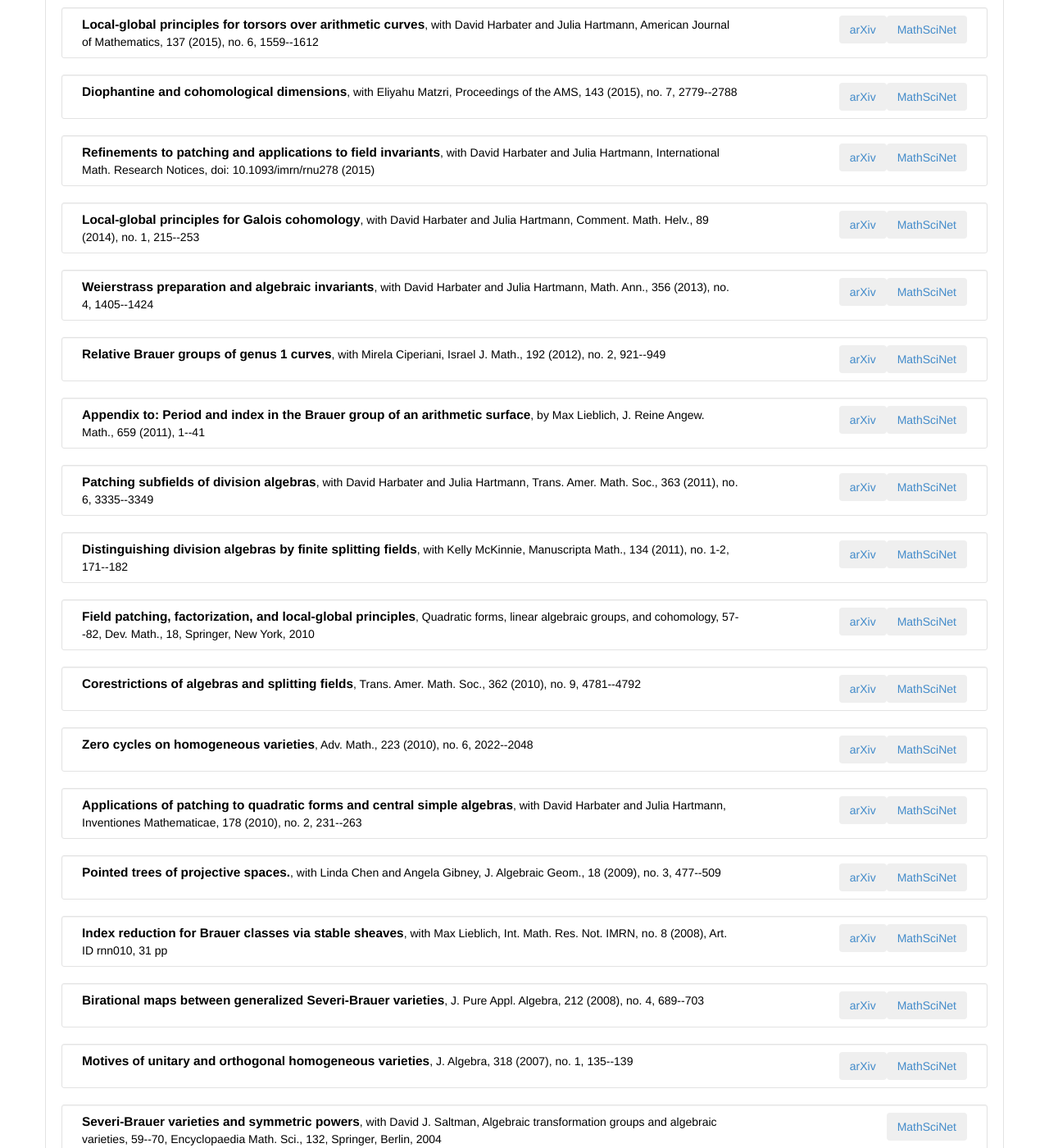
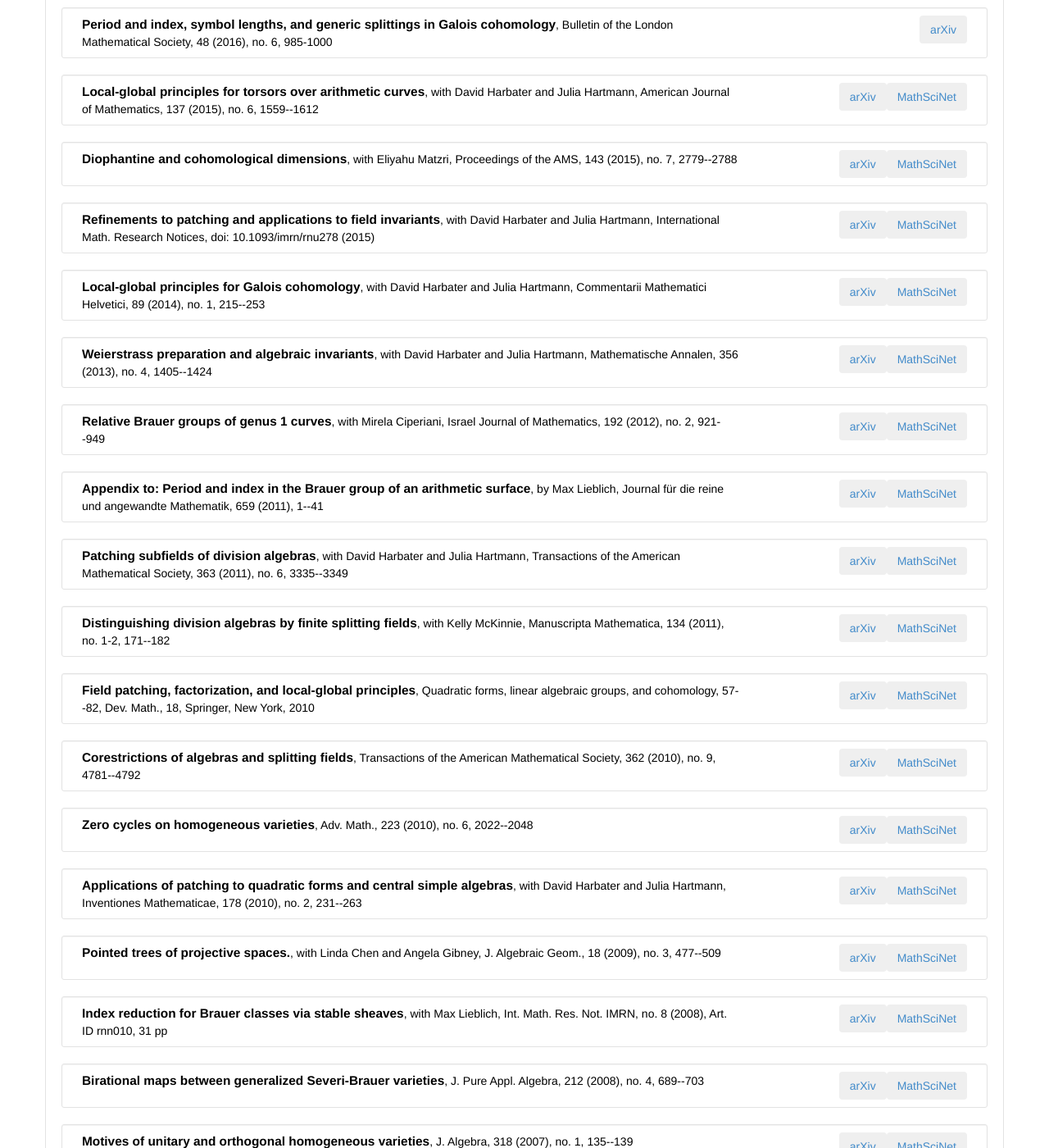
Before and after one commit to dkrashen/dkrashen.github.io, a Jekyll site: the page built from research.html, in a window 1280 px wide and 1400 px high, scrolled down 1357 px. Shown: the whole window at 82% size. Built offline with Jekyll 4.4.1, drawn with Linux system fonts in a browser that asks for light colours; some of the changed text lies outside the part shown.

Commit message:
fix formatting, add some unicode

```diff
--- a/_data/publications.yml
+++ b/_data/publications.yml
@@ -1,13 +1,5 @@
 
 publications:
-
-  -
-    title: "Local-Global Principles for Curves over Semi-Global Fields"
-    arxiv: "i2001.05429"
-    authors: "David Harbater, Daniel Krashen and Alena Pirutka"
-    with: "David Harbater and Alena Pirutka"
-    status: "preprint"
-    type: "research paper"
 
   -
     arxiv: "1704.08687"
@@ -24,21 +16,32 @@
     title: "The Clifford algebra of a finite morphism"
     with: "Max Lieblich"
     arxiv_year: 2015
-    status: "preprint"
+    status: "in submission"
     type: "research paper"
 
+  -
+    title: "Local-Global Principles for Curves over Semi-Global Fields"
+    arxiv: "2001.05429"
+    authors: "David Harbater, Daniel Krashen and Alena Pirutka"
+    with: "David Harbater and Alena Pirutka"
+    in: "to appear in the Bulletin of the London Mathematical Society"
+    publication_year: "2020"
+    type: "research paper"
+    status: "publication"
 
   -
     title: "Local-Global Principles for Tori over Arithmetic Curves"
     arxiv: "1906.10672"
     authors: "Jean-Louis Colliot-Th\\'el\\`ene, David Harbater, Julia Hartmann, Daniel Krashen, R. Parimala and V. Suresh"
+    unicode-authors: "Jean-Louis Colliot-Thélène, David Harbater, Julia Hartmann, Daniel Krashen, R. Parimala and V. Suresh"
     with: "Jean-Louis Colliot-Th\\'el\\`ene, David Harbater, Julia Hartmann, R. Parimala and V. Suresh"
+    unicode-with: "Jean-Louis Colliot-Thélène, David Harbater, Julia Hartmann, R. Parimala and V. Suresh"
     type: "research paper"
-    status: "publication"
     in: "Algebraic Geometry"
     pubinfo: "7 (5) (2020) 607–633"
+    publication_year: 2020
     doi: "10.14231/AG-2020-022"
-
+    status: "publication"
 
   -
     arxiv: "1807.03038"
@@ -47,20 +50,22 @@
     with: "Dan Boneh, Darren Glass, Kristin Lauter, Shahed Sharif, Alice Silverberg,
     Mehdi Tibouchi and Mark Zhandry"
     publication_year: 2020
-    status: "publication"
     pubinfo: "Vol. 14, no. 1"
     doi: "10.1515/jmc-2015-0047"
     in: "in the Journal of Mathematical Cryptology"
+    status: "publication"
 
   -
     title: "Local-Global Principles for Zero-Cycles on Homogeneous Spaces over Arithmetic Function Fields"
     arxiv: "1710.03173"
     authors: "Jean-Louis Colliot-Th\\'el\\`ene, David Harbater, Julia Hartmann, Daniel Krashen, R. Parimala and V. Suresh"
+    unicode-authors: "Jean-Louis Colliot-Thélène, David Harbater, Julia Hartmann, Daniel Krashen, R. Parimala and V. Suresh"
     with: "Jean-Louis Colliot-Th\\'el\\`ene, David Harbater, Julia Hartmann, R. Parimala and V. Suresh"
+    unicode-with: "Jean-Louis Colliot-Thélène, David Harbater, Julia Hartmann, R. Parimala and V. Suresh"
     type: "research paper"
+    in: "Transactions of the American Mathematical Society"
+    pubinfo: "372 (2019),  no.  8, 5263--5286"
     status: "publication"
-    in: "Trans. Amer. Math. Soc."
-    pubinfo: "372 (2019),  no.  8, 5263--5286"
 
   -
     arxiv: "1704.05489"
@@ -78,21 +83,21 @@
     authors: "David Harbater, Julia Hartmann, Daniel Krashen, R. Parimala, V. Suresh"
     with: "David Harbater, Julia Hartmann, R. Parimala and V. Suresh"
     arxiv: "1710.03635"
-    status: "publication"
     type: "research paper"
     doi: "10.1007/s11856-019-1889-z"
     in: "Israel Journal of Mathematics"
     pubinfo: "vol. 232, no. 2 (2019), 849-882"
     publication_year: 2019
+    status: "publication"
 
   -
     arxiv: "1409.2580"
     title: "Derived categories for torsors for Abelian schemes"
     with: "Benjamin Antieau and Matthew Ward"
-    status: "publication"
     publication_year: 2017
     in: "Advances in Mathematics"
     pubinfo: "306 (2017), 1-23"
+    status: "publication"
     type: "research paper"
     MR: "MR3581296"
 
@@ -101,12 +106,12 @@
     arxiv: "1305.5217"
     title: "Period and index, symbol lengths, and generic splittings in Galois cohomology"
     arxiv_year: 2013
+    status: "publication"
     revision_year: 2014
     type: "research paper"
     in: "Bulletin of the London Mathematical Society"
     pubinfo: "48 (2016), no. 6, 985-1000"
     publication_year: 2016
-    status: "publication"
 
 
   -
@@ -115,8 +120,8 @@
     in: "American Journal of Mathematics"
     pubinfo: "137 (2015), no. 6, 1559--1612"
     type: "research paper"
+    status: "publication"
     publication_year: 2015
-    status: "publication"
     arxiv: "1108.3323"
     MR: "MR3432268"
 
@@ -124,12 +129,12 @@
     arxiv: "1305.5295"
     in: "Proceedings of the AMS"
     pubinfo: "143 (2015), no. 7, 2779--2788"
+    status: "publication"
     title: "Diophantine and cohomological dimensions"
     publication_year: 2015
     with: "Eliyahu Matzri"
     MR: "MR3336603"
     type: "research paper"
-    status: "publication"
 
   -
     arxiv: "1409.1888"
@@ -145,50 +150,50 @@
     with: "David Harbater and Julia Hartmann"
     year: 2014
     arxiv_year: 2014
+    status: "publication"
     publication_year: 2015
     revision_year: 2014
     type: "research paper"
     in: "International Math. Research Notices"
     pubinfo: "doi: 10.1093/imrn/rnu278 (2015)"
     MR: "MR3455871"
-    status: "publication"
 
   -
     MR: "MR3177913"
     arxiv: "1208.6359"
-    in: "Comment. Math. Helv."
+    in: "Commentarii Mathematici Helvetici"
     pubinfo: "89 (2014),  no. 1, 215--253"
     type: "research paper"
+    status: "publication"
     title: "Local-global principles for Galois cohomology"
     with: "David Harbater and Julia Hartmann"
     year: 2014
     publication_year: 2014
     arxiv_year: 2012
-    status: "publication"
 
   -
     MR: "MR3072806"
     arxiv: "1109.6362"
-    in: "Math. Ann."
+    in: "Mathematische Annalen"
     pubinfo: "356 (2013),  no. 4, 1405--1424"
+    status: "publication"
     type: "research paper"
     title: "Weierstrass preparation and algebraic invariants"
     with: "David Harbater and Julia Hartmann"
     publication_year: 2013
     arxiv_year: 2011
-    status: "publication"
 
 
 
   -
     MR: "MR3009747"
     arxiv: "math/0701614"
-    in: "Israel J. Math."
+    in: "Israel Journal of Mathematics"
     pubinfo: "192 (2012),  no. 2, 921--949"
     title: "Relative Brauer groups of genus 1 curves"
+    status: "publication"
     type: "research paper"
     with: "Mirela Ciperiani"
-    status: "publication"
     publication_year: 2012
     arvix_year: 2007
 
@@ -196,58 +201,59 @@
     MR: "MR2837009"
     arxiv: "math/0702240"
     by: "Max Lieblich"
-    in: "J. Reine Angew. Math."
+    in: "Journal f\\\"ur die reine und angewandte Mathematik"
+    unicode-in: "Journal für die reine und angewandte Mathematik"
     type: "research paper"
+    status: "publication"
     pubinfo: "659 (2011), 1--41"
     title: "Appendix to: Period and index in the Brauer group of an arithmetic surface"
     publication_year: 2011
     arxiv_year: 2007
-    status: "publication"
 
   -
     MR: "MR2775810"
     arxiv: "0904.1594"
-    in: "Trans. Amer. Math. Soc."
+    in: "Transactions of the American Mathematical Society"
     pubinfo: "363 (2011),  no.  6, 3335--3349"
     title: "Patching subfields of division algebras"
     type: "research paper"
+    status: "publication"
     with: "David Harbater and Julia Hartmann"
     arxiv_year: 2009
     publication_year: 2011
-    status: "publication"
 
   -
     MR: "MR2745259"
     arxiv: "1001.3685"
-    in: "Manuscripta Math."
+    in: "Manuscripta Mathematica"
     pubinfo: "134 (2011), no. 1-2, 171--182"
     title: "Distinguishing division algebras by finite splitting fields"
     type: "research paper"
+    status: "publication"
     with: "Kelly McKinnie"
     publication_year: 2011
-    status: "publication"
 
   -
     MR: "MR2648720"
     arxiv: "0909.3115"
     in: "Quadratic forms, linear algebraic groups, and cohomology"
     type: "research paper"
+    status: "publication"
     pubinfo: "57--82, Dev. Math., 18, Springer, New York, 2010"
     title: "Field patching, factorization, and local-global principles"
     arxiv_year: 2009
     publication_year: 2010
-    status: "publication"
 
   -
     MR: "MR2645050"
     arxiv: "0704.3443"
-    in: "Trans. Amer. Math. Soc."
+    in: "Transactions of the American Mathematical Society"
     pubinfo: "362 (2010), no. 9, 4781--4792"
     title: "Corestrictions of algebras and splitting fields"
     type: "research paper"
     publication_year: 2010
+    status: "publication"
     arxiv_year: 2007
-    status: "publication"
 
   -
     MR: "MR2601007"
@@ -255,10 +261,10 @@
     in: "Adv. Math."
     pubinfo: "223 (2010), no. 6, 2022--2048"
     type: "research paper"
+    status: "publication"
     title: "Zero cycles on homogeneous varieties"
     publication_year: 2010
     arxiv_year: 2005
-    status: "publication"
 
   -
     MR: "MR2545681"
@@ -267,8 +273,8 @@
     type: "research paper"
     pubinfo: "178 (2010), no.  2, 231--263"
     title: "Applications of patching to quadratic forms and central simple algebras"
+    status: "publication"
     with: "David Harbater and Julia Hartmann"
-    status: "publication"
     arxiv_year: 2008
     publication_year: 2009
 
@@ -279,8 +285,8 @@
     pubinfo: "18 (2009), no.  3, 477--509"
     title: "Pointed trees of projective spaces."
     with: "Linda Chen and Angela Gibney"
+    status: "publication"
     type: "research paper"
-    status: "publication"
     publication_year: 2009
 
   -
@@ -291,8 +297,8 @@
     title: "Index reduction for Brauer classes via stable sheaves"
     with: "Max Lieblich"
     publication_year: 2008
+    type: "research paper"
     status: "publication"
-    type: "research paper"
     arxiv_year: 2007
 
   -
@@ -303,8 +309,8 @@
     title: "Birational maps between generalized Severi-Brauer varieties"
     publication_year: 2008
     arxiv_year: 2002
+    status: "publication"
     type: "research paper"
-    status: "publication"
 
   -
     MR: "MR2363128"
@@ -312,10 +318,10 @@
     in: "J. Algebra"
     pubinfo: "318 (2007), no.  1, 135--139"
     title: "Motives of unitary and orthogonal homogeneous varieties"
+    status: "publication"
     type: "research paper"
     publication_year: 2007
     arxiv_year: 2006
-    status: "publication"
 
   -
     MR: "MR2090670"
@@ -323,9 +329,9 @@
     pubinfo: "59--70, Encyclopaedia Math.  Sci., 132, Springer, Berlin, 2004"
     title: "Severi-Brauer varieties and symmetric powers"
     with: "David J. Saltman"
+    status: "publication"
     type: "research paper"
     publication_year: 2004
-    status: "publication"
 
   -
     arxiv: "0411529"
@@ -339,7 +345,7 @@
     in: "Doc. Math."
     pubinfo: "8 (2003), 527--546 (electronic)"
     title: "Severi-Brauer varieties of semidirect product algebras"
+    status: "publication"
     publication_year: 2003
     type: "research paper"
-    status: "publication"
     arxiv_year: 2002
```
